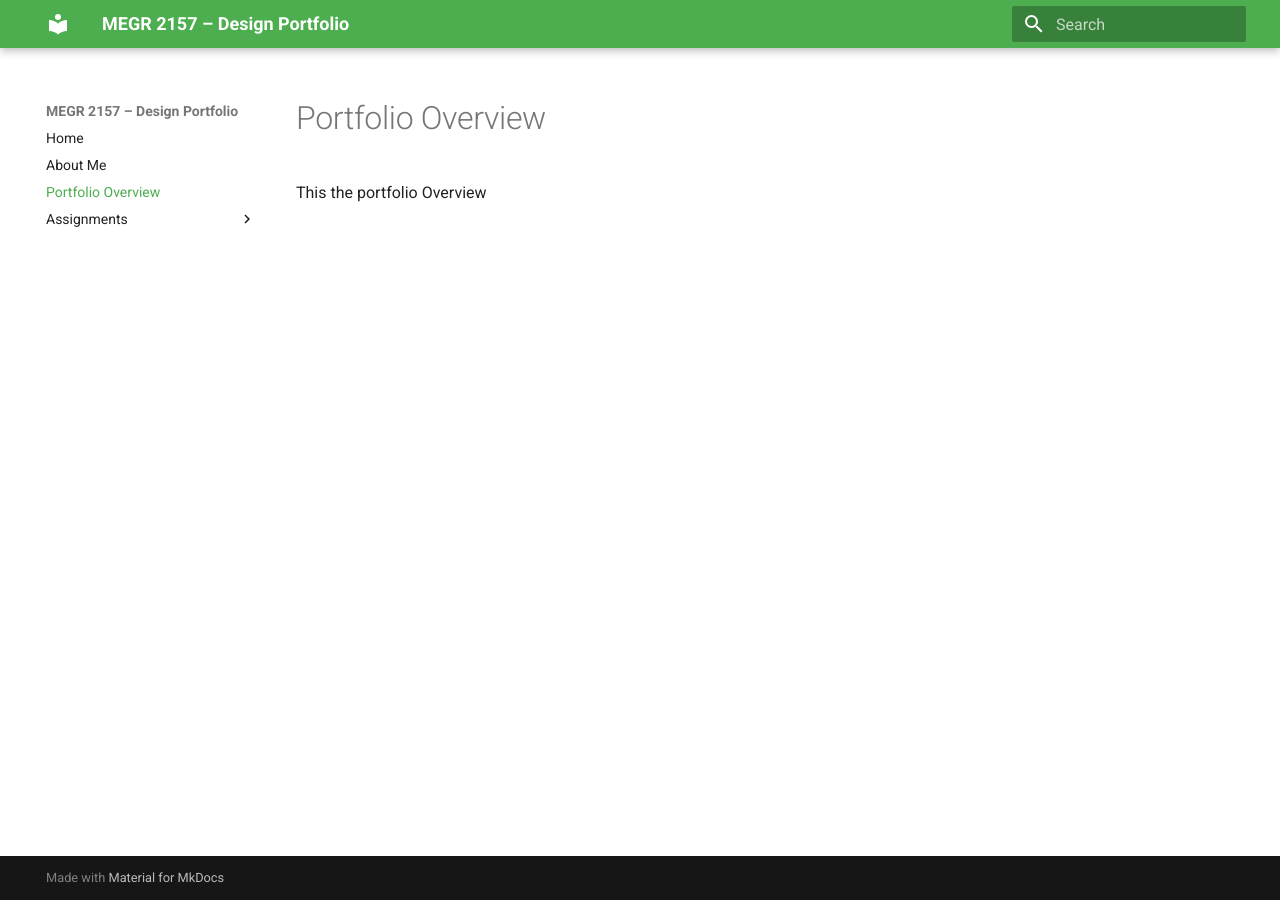
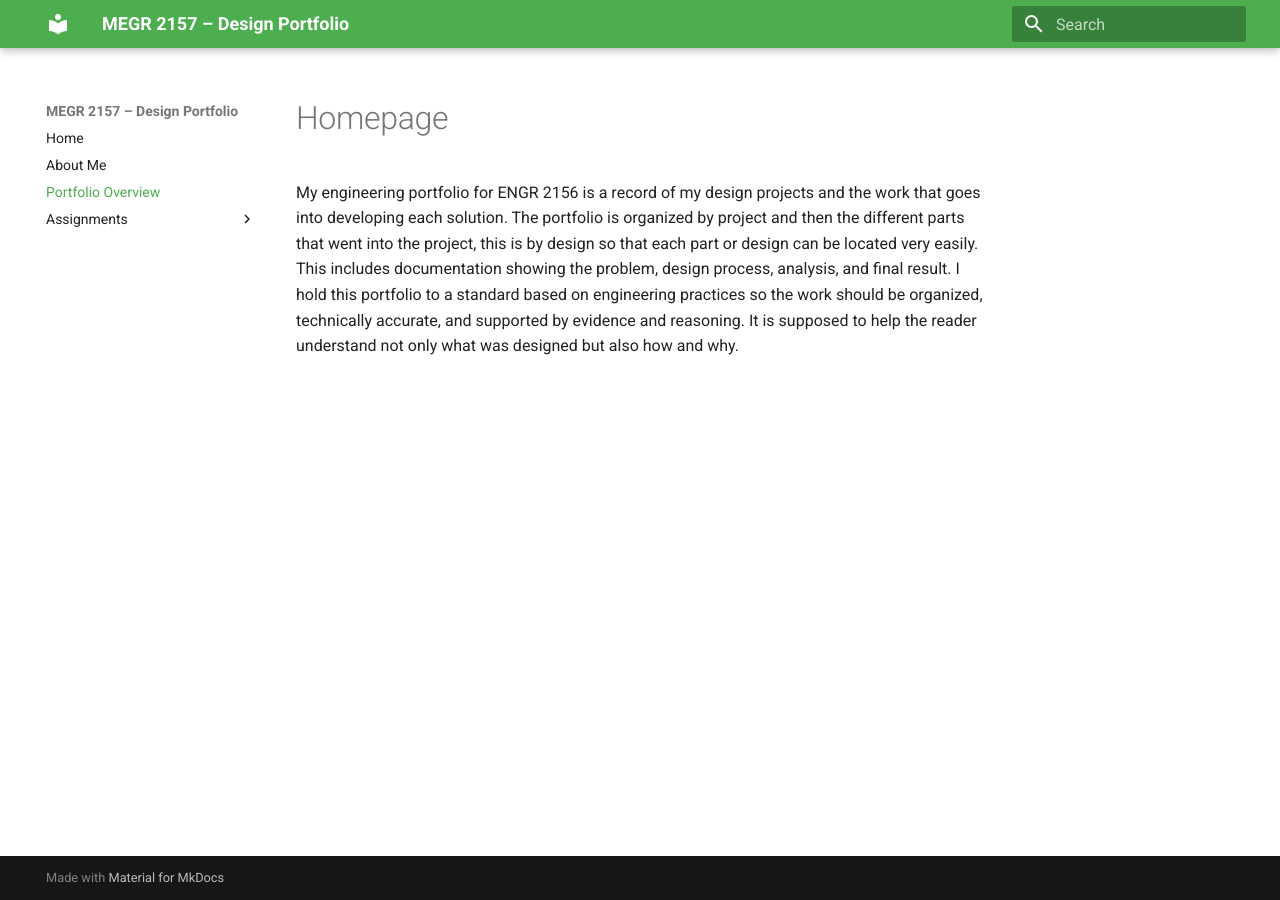
Before and after one commit to Grady-St/portfolio1, an MkDocs documentation site: the page built from docs/portfolio-overview.md, in a window 1280 px wide. Built offline with MkDocs 1.6.1 and Material for MkDocs 9.7.7, drawn with Linux system fonts in a browser that asks for light colours.

Commit message:
Revise portfolio overview title and description
Updated the title and content of the portfolio overview.

```diff
--- a/docs/portfolio-overview.md
+++ b/docs/portfolio-overview.md
@@ -1,3 +1,3 @@
-# Portfolio Overview
+#Homepage
 
-This the portfolio Overview
+My engineering portfolio for ENGR 2156 is a record of my design projects and the work that goes into developing each solution. The portfolio is organized by project and then the different parts that went into the project, this is by design so that each part or design can be located very easily. This includes documentation showing the problem, design process, analysis, and final result. I hold this portfolio to a standard based on engineering practices so the work should be organized, technically accurate, and supported by evidence and reasoning. It is supposed to help the reader understand not only what was designed but also how and why.
```
